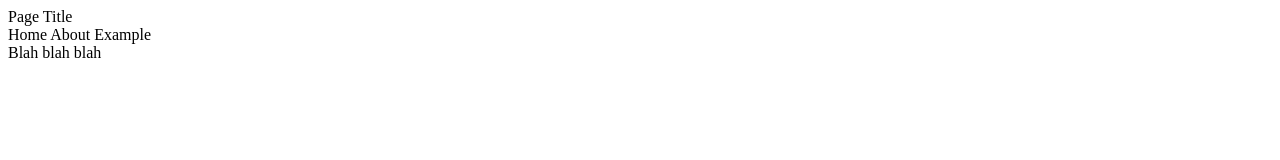
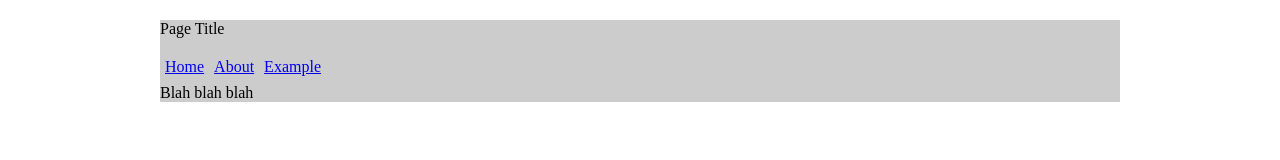
Before and after one commit to PureMunky/ElementHint, a plain HTML site: page index.html in a window 1280 px wide. Drawn offline with nearby package versions, Linux system fonts and the light colour scheme.

Commit message:
Build out the example page a little more. Add css.

```diff
--- a/ElementHint.xml
+++ b/ElementHint.xml
@@ -1,7 +1,7 @@
 <xml>
 	<hint>
 		<pageUrl>/ElementHint/index.html</pageUrl>
-		<elementID>bigContent</elementID>
+		<elementID>content</elementID>
 		<title>Big Content</title>
 		<body>This is a hint for the "bigContent" element.</body>
 	</hint>
--- /dev/null
+++ b/css/core.scss
@@ -0,0 +1,31 @@
+body {
+  font: Georgia, Ariel, Sans-Serif;
+  background-color: #FFFFFF;
+}
+
+div#page {
+  width: 960px;
+  margin: 20px auto;
+  float: none;
+  background: {
+    color: #CCCCCC;
+  }
+}
+
+div#header {
+  margin: 20px auto;
+}
+
+ul#navigation {
+  list-style-type: none;
+  clear: both;
+  padding: 0px 0px 10px 0px;
+  li {
+    margin: 0 5px 0 5px;
+    float: left;
+  }
+}
+
+div#content {
+  clear: both;
+}
--- a/index.html
+++ b/index.html
@@ -9,18 +9,19 @@
     <meta http-equiv="X-UA-Compatible" content="IE=edge,chrome=1">
     <title>ElementHint Example</title>
     <meta name="viewport" content="width=device-width">
+    <link rel="stylesheet" href="css/core.css"/>
 </head>
 <body>
     <script src="//ajax.googleapis.com/ajax/libs/jquery/1.7.2/jquery.min.js"></script>
     <script>window.jQuery || document.write('<script src="js/vendor/jquery-1.7.2.min.js"><\/script>')</script>
-    <div id="header">Page Title</div>
-    <div>
-    	<span>Home</span>
-    	<span>About</span>
-    	<span>Example</span>
-    </div>
-    <div>
-    	<div id="bigContent">
+    <div id="page">
+	    <div id="header">Page Title</div>
+	    <ul id="navigation">
+	    	<li><a href="#">Home</a></li>
+	    	<li><a href="#">About</a></li>
+	    	<li><a href="#">Example</a></li>
+	    </ul>
+    	<div id="content">
     		Blah blah blah
     	</div>
    	</div>
```
Also changed, not shown: css/core.css (added), images/texturedGrayBG.png (added).
